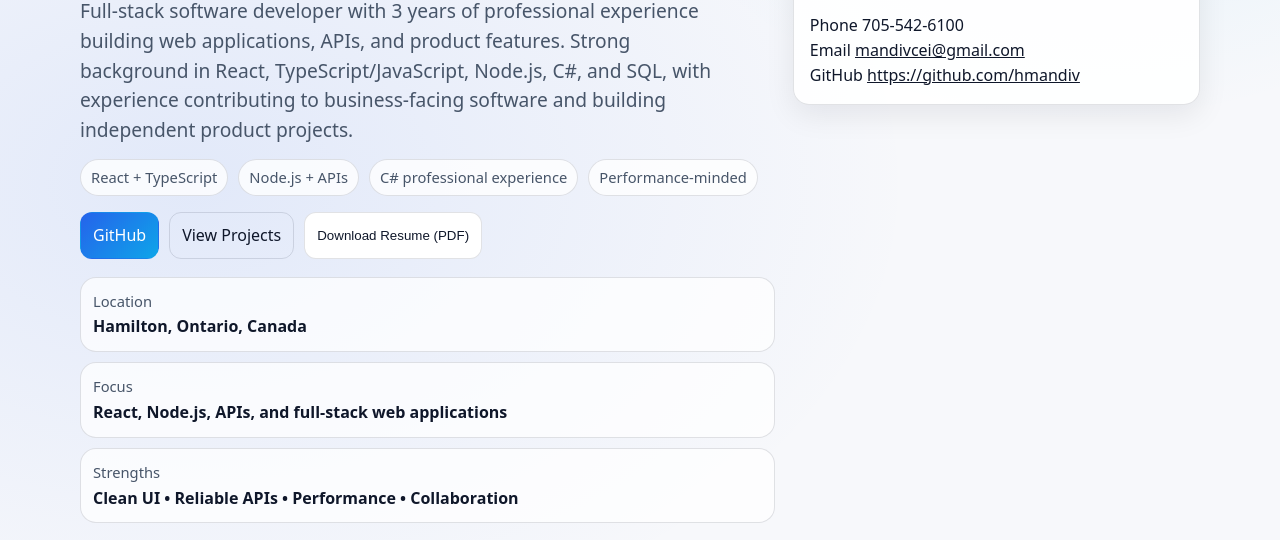
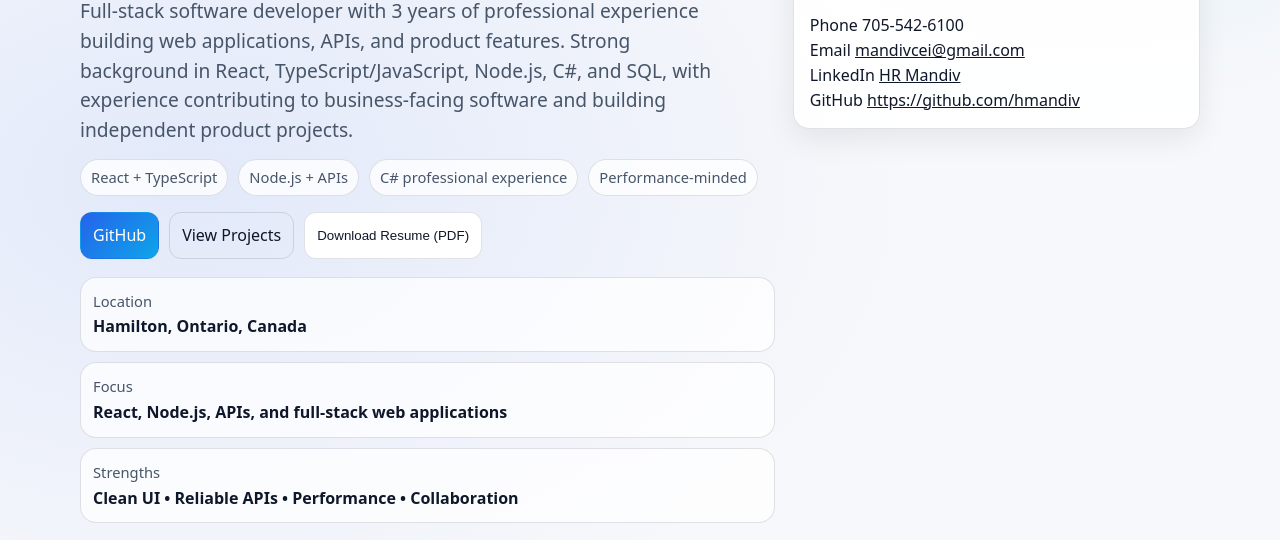
Before and after one commit to hmandiv/portfolio, a website with bundled scripts: page index.html in a window 1280 px wide. Shown: the part 260-800 px from the top of the page. Built offline with nearby package versions, Linux system fonts and the light colour scheme.

Commit message:
chore: added linkedin link

```diff
--- a/index.html
+++ b/index.html
@@ -92,6 +92,10 @@
             <div class="stack-row">
               <span class="stack-k">Email</span>
               <span class="stack-v"><a id="metaEmail" href="#"></a></span>
+            </div>
+            <div class="stack-row">
+              <span class="stack-k">LinkedIn</span>
+              <span class="stack-v"><a id="metaLinkedIn" href="https://www.linkedin.com/in/hr-mandiv" target="_blank" rel="noreferrer">HR Mandiv</a></span>
             </div>
             <div class="stack-row">
               <span class="stack-k">GitHub</span>
```
